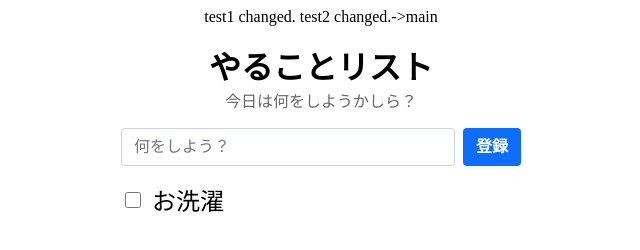
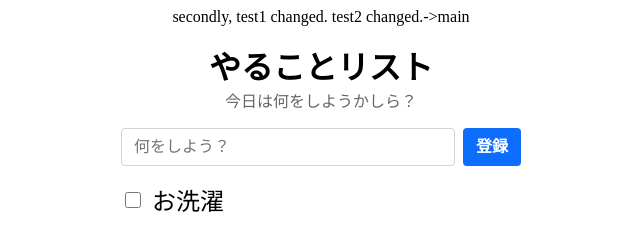
Before and after one commit to rei5408sk/systemk, a plain HTML site: page index.html in a window 1280 px wide. Shown: the whole page, without its empty margins (319-959 px from the left). Drawn offline with Linux system fonts and the light colour scheme.

Commit message:
test1 changed 2

```diff
--- a/index.html
+++ b/index.html
@@ -137,7 +137,7 @@
 </head>
 
 <body>
-    test1 changed.
+    secondly, test1 changed.
     test2 changed.->main
     <div class="todo-list-container">
         <div class="todo-list-title-container">
```
